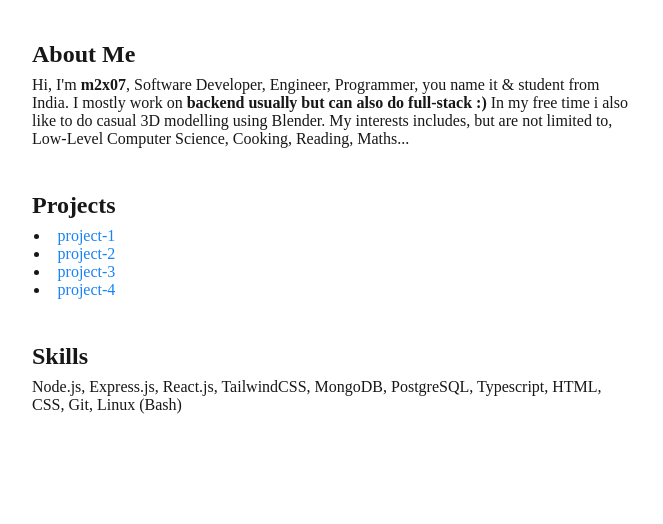
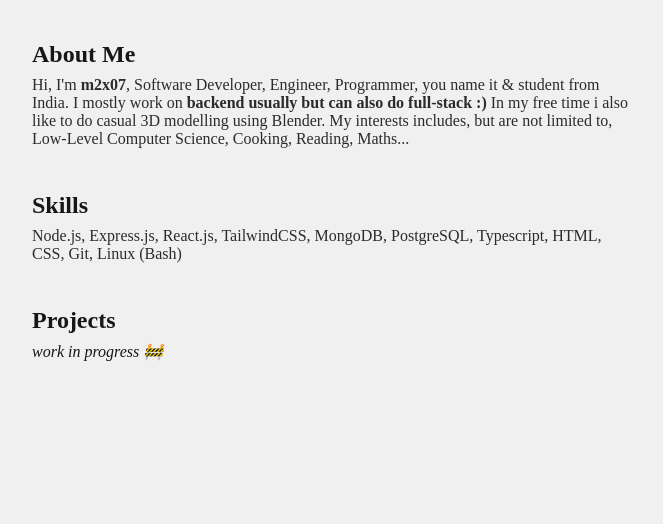
Before and after one commit to m2x07/m2x07.github.io, a website: page index.html in a window 1280 px wide. Shown: the part 276-800 px from the top of the page, without its empty margins (308-971 px from the left). Drawn offline with Linux system fonts and the light colour scheme.

Commit message:
add about me and skills section

```diff
--- a/index.html
+++ b/index.html
@@ -1,11 +1,8 @@
 <!doctype html>
 <html lang="en">
+
 <head>
   <meta charset="UTF-8" />
-    <link
-      rel="icon"
-      type="image/svg+xml"
-      href="/home/m2x07/Downloads/cube.png" />
   <link rel="stylesheet" href="style.css" />
   <meta name="viewport" content="width=device-width, initial-scale=1.0" />
   <title>m2x07's website</title>
@@ -14,10 +11,7 @@
 <body>
   <main>
     <header>
-        <img
-          src="public/anthony-indraus-v4ZUGlrdVAA-unsplash.jpg"
-          alt="banner image"
-          id="banner" />
+      <img src="public/anthony-indraus-v4ZUGlrdVAA-unsplash.jpg" alt="banner image" id="banner" />
       <h1>Meet Patel</h1>
       <p>Welcome to my internet space!</p>
     </header>
@@ -35,22 +29,25 @@
     </section>
 
     <section>
-        <h2>Projects</h2>
-        <ul>
-          <li><a href="#">project-1</a></li>
-          <li><a href="#">project-2</a></li>
-          <li><a href="#">project-3</a></li>
-          <li><a href="#">project-4</a></li>
-        </ul>
-      </section>
-
-      <section>
       <h2>Skills</h2>
       <p>
         Node.js, Express.js, React.js, TailwindCSS, MongoDB, PostgreSQL,
         Typescript, HTML, CSS, Git, Linux (Bash)
       </p>
     </section>
+
+    <section>
+      <h2>Projects</h2>
+      <!-- <ul> -->
+      <!--   <li><a href="#">project-1</a></li> -->
+      <!--   <li><a href="#">project-2</a></li> -->
+      <!--   <li><a href="#">project-3</a></li> -->
+      <!--   <li><a href="#">project-4</a></li> -->
+      <!-- </ul> -->
+      <i>work in progress 🚧</i>
+    </section>
+
   </main>
 </body>
+
 </html>
--- a/style.css
+++ b/style.css
@@ -7,6 +7,7 @@
     width: 100vw;
     box-sizing: border-box;
     color: #171717;
+    background-color: #f0f0f0;
 }
 
 h1,
@@ -22,6 +23,7 @@
 
 p {
     margin: 0;
+    color: #2b2b2b;
 }
 
 /* css reset ends */
```
Lines whose indentation alone changed are shown as unchanged.
